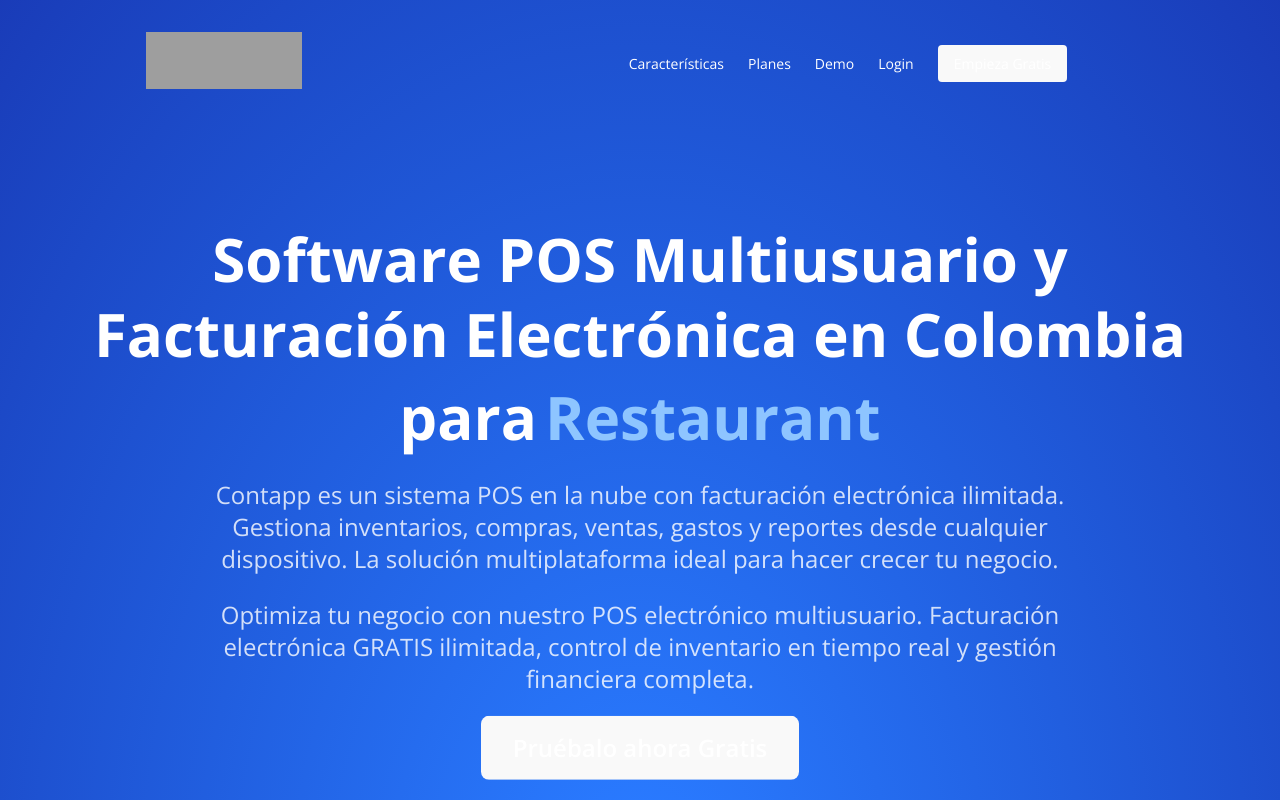
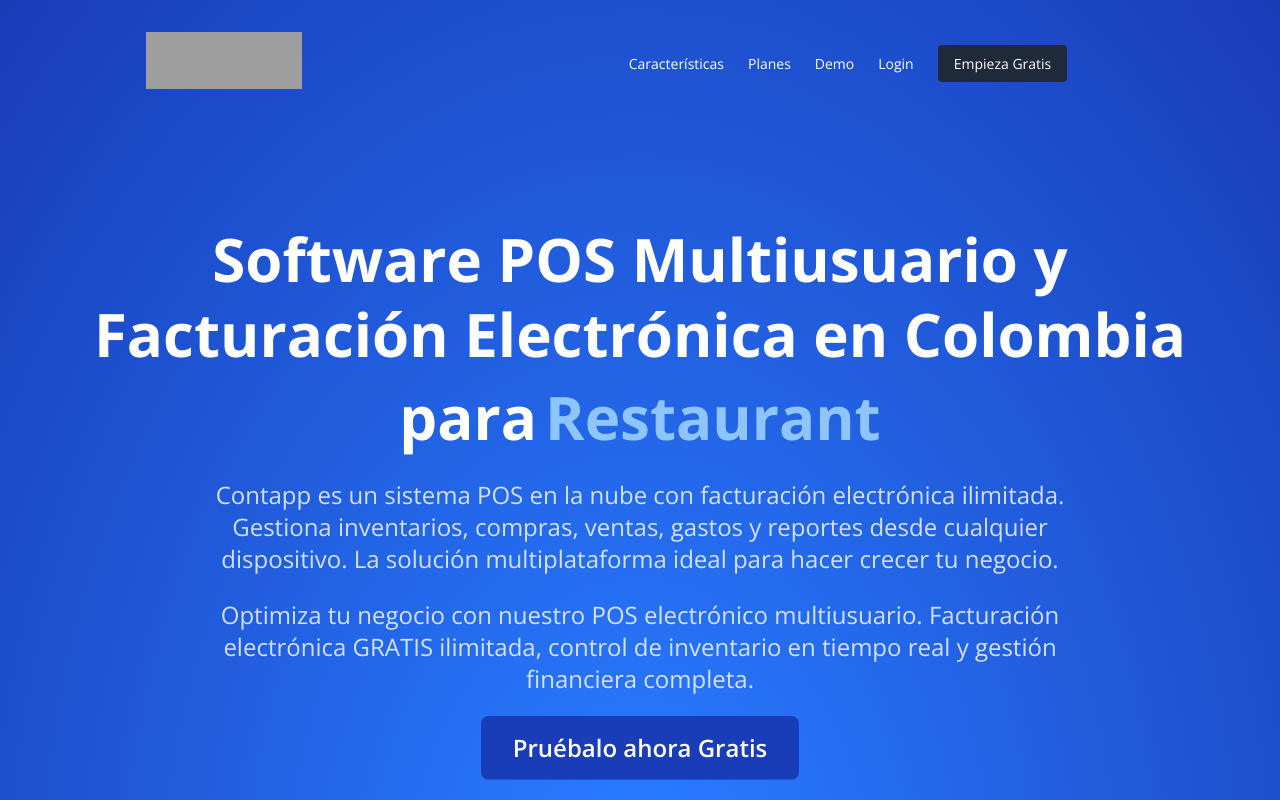
Before and after one commit to mauroziux/contapp-web, a Vue app: page / in a window 1280 px wide. Shown: the top 800 px of the page. Built offline with nearby package versions, Linux system fonts and the light colour scheme; grey boxes are pictures that could not be loaded.

Commit message:
build(dist): Update CSS file with new color variables
Updated the CSS file to include new color variables for various shades of red, orange, yellow, green, blue, and more.

```diff
--- a/src/components/Header.vue
+++ b/src/components/Header.vue
@@ -42,7 +42,7 @@ import TypedText from './TypedText.vue';
                                     Login
                                 </a>
                             </li>
-                            <li class="hidden sm:block">
+                            <li class="">
                                 <a href="https://app.contapp.com.co" target="_blank" class="inline-block">
                                     <button
                                         class="bg-gray-800 hover:bg-gray-900 text-white  font-normal py-2 px-4 rounded transition duration-300">
--- a/src/style.css
+++ b/src/style.css
@@ -117,10 +117,4 @@ button:focus-visible {
     color: #213547;
     background-color: #ffffff;
   }
-  a:hover {
-    color: #747bff;
-  }
-  button {
-    background-color: #f9f9f9;
-  }
 }
```
Also changed, not shown: 4 other files (tests, documents, lock files or other folders).
